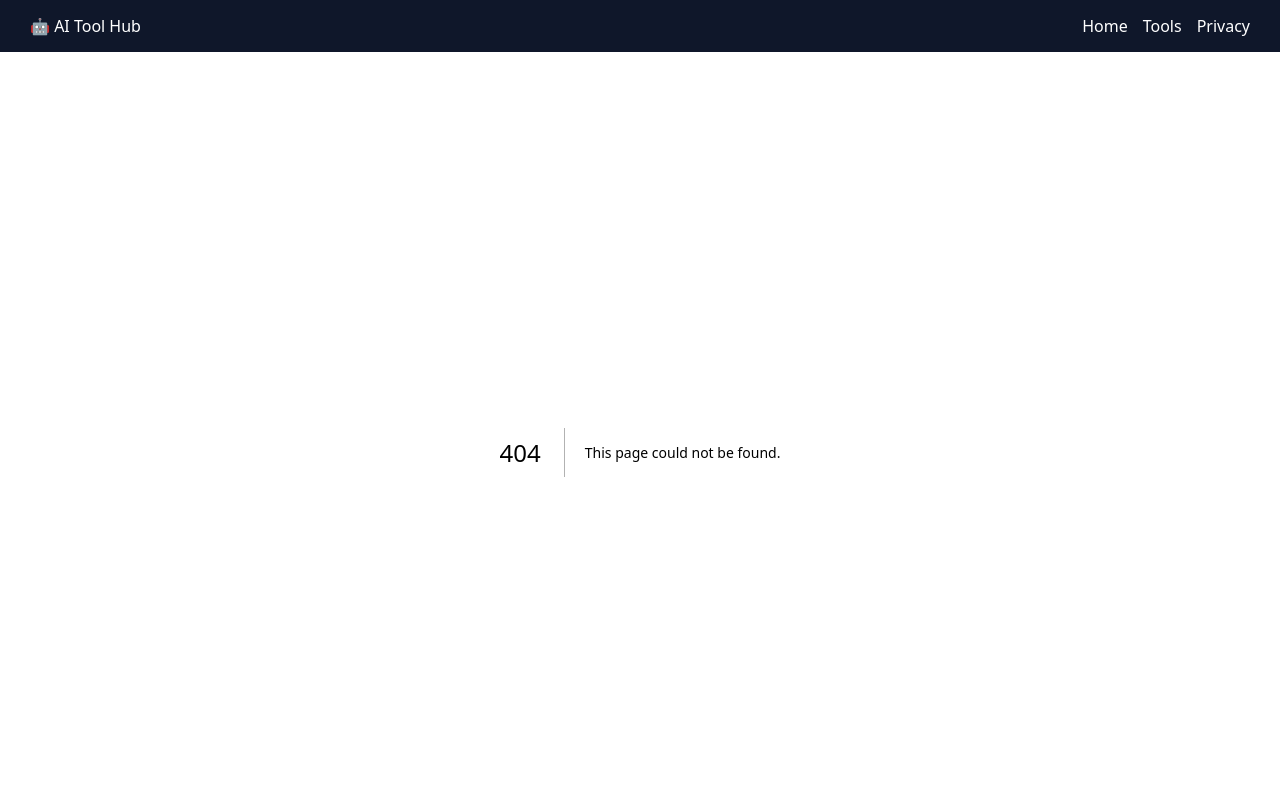
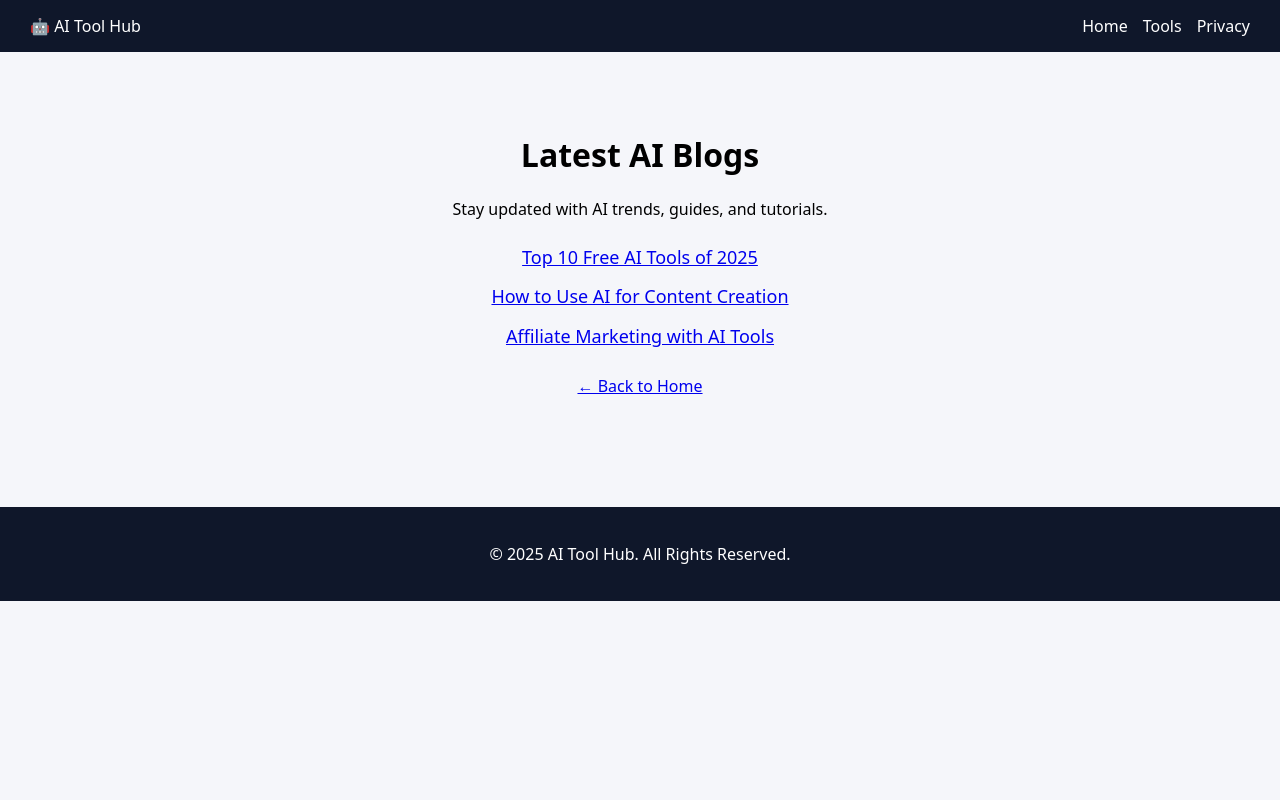
Before and after one commit to urduquoteshub/Ai-Tool-Hub-, a Next.js app: page /blogs in a window 1280 px wide. Before the commit this address had no page. Shown: the top 800 px of the page. Built offline with nearby package versions, Linux system fonts and the light colour scheme.

Commit message:
Create blogs.js

```diff
--- /dev/null
+++ b/pages/blogs.js
@@ -0,0 +1,34 @@
+import Link from "next/link";
+
+export default function Blogs() {
+  return (
+    <div style={styles.container}>
+      <h1>Latest AI Blogs</h1>
+      <p>Stay updated with AI trends, guides, and tutorials.</p>
+
+      <ul style={styles.blogList}>
+        <li>
+          <Link href="/blog/first-post">Top 10 Free AI Tools of 2025</Link>
+        </li>
+        <li>
+          <Link href="/blog/second-post">How to Use AI for Content Creation</Link>
+        </li>
+        <li>
+          <Link href="/blog/third-post">Affiliate Marketing with AI Tools</Link>
+        </li>
+      </ul>
+
+      <Link href="/">← Back to Home</Link>
+    </div>
+  );
+}
+
+const styles = {
+  container: { padding: "60px 20px", textAlign: "center" },
+  blogList: {
+    listStyle: "none",
+    padding: 0,
+    lineHeight: "2.2em",
+    fontSize: "18px",
+  },
+};
```
